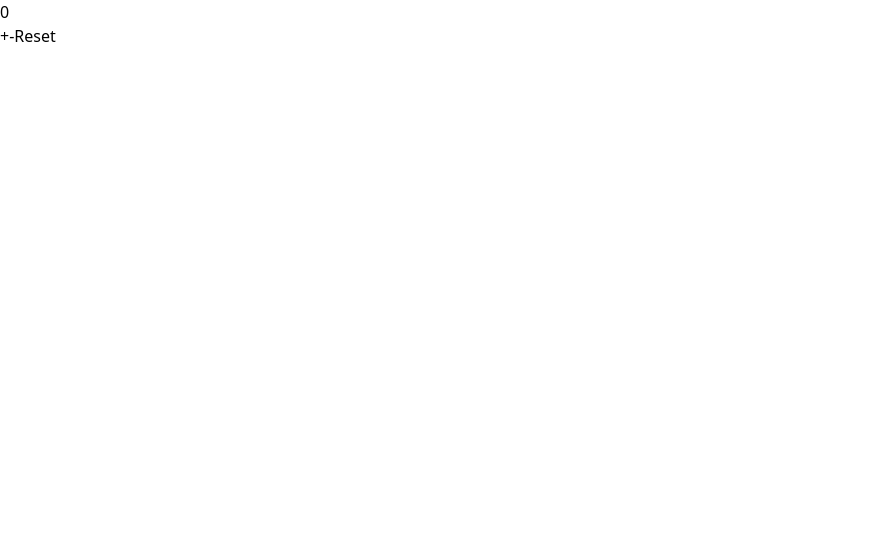
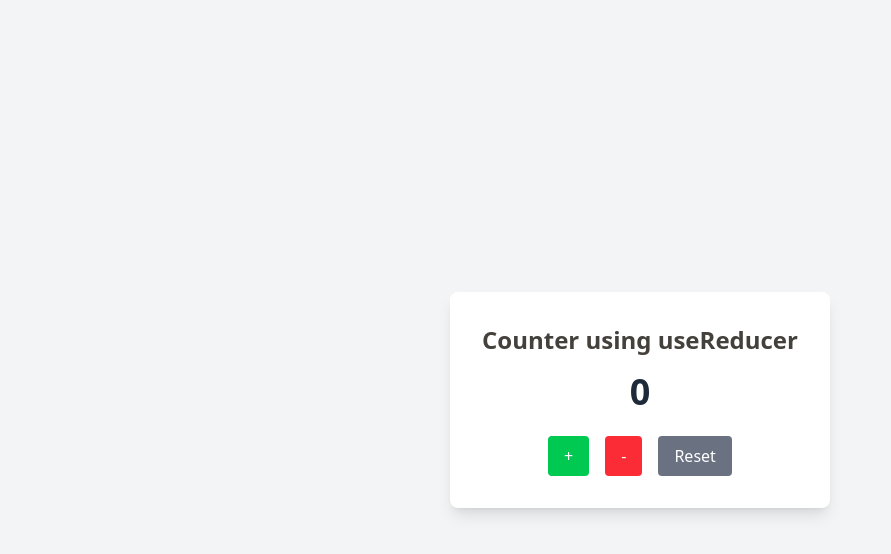
Before and after one commit to PraneethBunny123/All-App, a React (Vite) app: page / in a window 1280 px wide. Shown: the top 554 px of the page, without its empty margins (0-891 px from the left). Built offline with nearby package versions, Linux system fonts and the light colour scheme.

Commit message:
Completed the styling using tailwind and chatgpt

```diff
--- a/src/project-apps/Counter/CounterReducer.jsx
+++ b/src/project-apps/Counter/CounterReducer.jsx
@@ -29,11 +29,31 @@ export default function CounterReducer() {
     }
 
     return (
-        <div>
-            <h1>{state.count}</h1>
-            <button onClick={handleIncrement}>+</button>
-            <button onClick={handleDecrement}>-</button>
-            <button onClick={handleReset}>Reset</button>
+        <div className="h-screen flex items-center justify-center bg-gray-100">
+            <div className="bg-white p-8 rounded-lg shadow-lg text-center">
+                <h1 className="text-2xl font-bold text-stone-700 mb-4">Counter using useReducer</h1>
+                <h3 className="text-4xl font-semibold text-gray-800 mb-6">{state.count}</h3>
+                <div className="space-x-4">
+                    <button
+                        onClick={handleIncrement}
+                        className="bg-green-500 hover:bg-green-600 text-white px-4 py-2 rounded"
+                    >
+                        +
+                    </button>
+                    <button
+                        onClick={handleDecrement}
+                        className="bg-red-500 hover:bg-red-600 text-white px-4 py-2 rounded"
+                    >
+                        -
+                    </button>
+                    <button
+                        onClick={handleReset}
+                        className="bg-gray-500 hover:bg-gray-600 text-white px-4 py-2 rounded"
+                    >
+                        Reset
+                    </button>
+                </div>
+            </div>
         </div>
     )
 }
```
